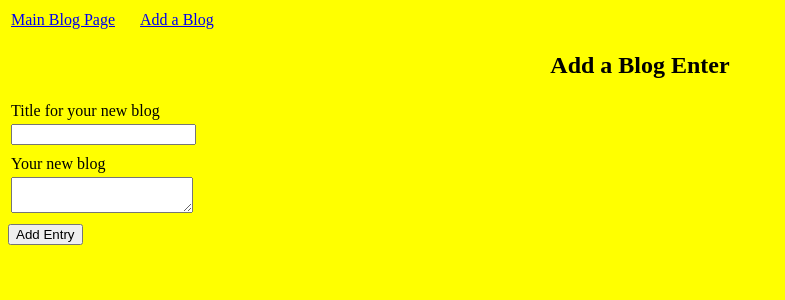
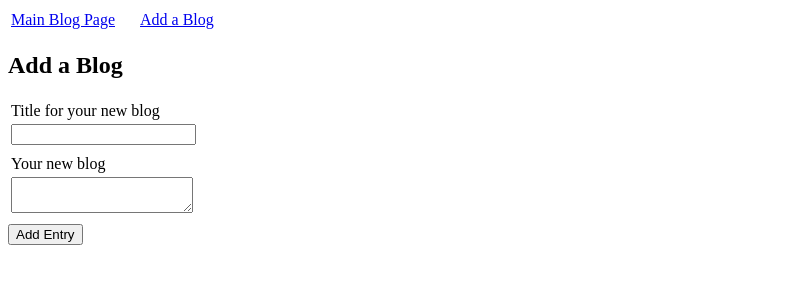
Before and after one commit to ramyabellala/build-a-blog, a Flask app: page /new_post in a window 1280 px wide. Shown: the top 300 px of the page, without its empty margins (0-785 px from the left). Run offline with Flask 2, Linux system fonts and the light colour scheme.

Commit message:
changes made to background color for finiallised version

```diff
--- a/main.py
+++ b/main.py
@@ -31,9 +31,9 @@ def new_post():
        entry = request.form['blog']
 
        if input =="" :
-          title_error = "title is not given"
+          title_error = "Title should be given"
        if entry == "":
-          blog_error = "blog is empty"
+          blog_error = "write some text in blog"
           title=""
     if not title_error and not blog_error :
        if input != "" :
--- a/templates/base.html
+++ b/templates/base.html
@@ -4,7 +4,7 @@
     <head>
         <title>{{title}}</title>
     </head>
-    <body style="background-color:yellow">
+    <body style="background-color:white">
         <table>
             <tr>
                 <td width=125px><a href="/blog"> Main Blog Page </a> </td>
--- a/templates/blog.html
+++ b/templates/blog.html
@@ -15,7 +15,7 @@
 {%if input_id != "" %}
 
 <div style="background-color:aqua">
-    <h3 style="text-align:center"> {{ input }}</h3>
+    <h3 style="text-align:left"> {{ input }}</h3>
     {{entry}}
 </div>
 {% endif %}
@@ -30,7 +30,7 @@
 <h2 style="background-color:Yellow">Blogs details:</h2>
 
   {% for blog in blogs %}
-    <div style="background-color:darkturquoise">
+
     <h3><a href="/blog?id={{blog.id}}" >{{ blog.title }}</a></h3>
     <p>         {{blog.blog}} </p>
    {% endfor %}
--- a/templates/new_post.html
+++ b/templates/new_post.html
@@ -8,7 +8,7 @@
             color: red;
         }
     </style>
-    <h2 align="center"> Add a Blog Enter</h2>
+    <h2 align="left"> Add a Blog </h2>
 
 <form action = "/new_post"  method = "post" >
     <table>
```
